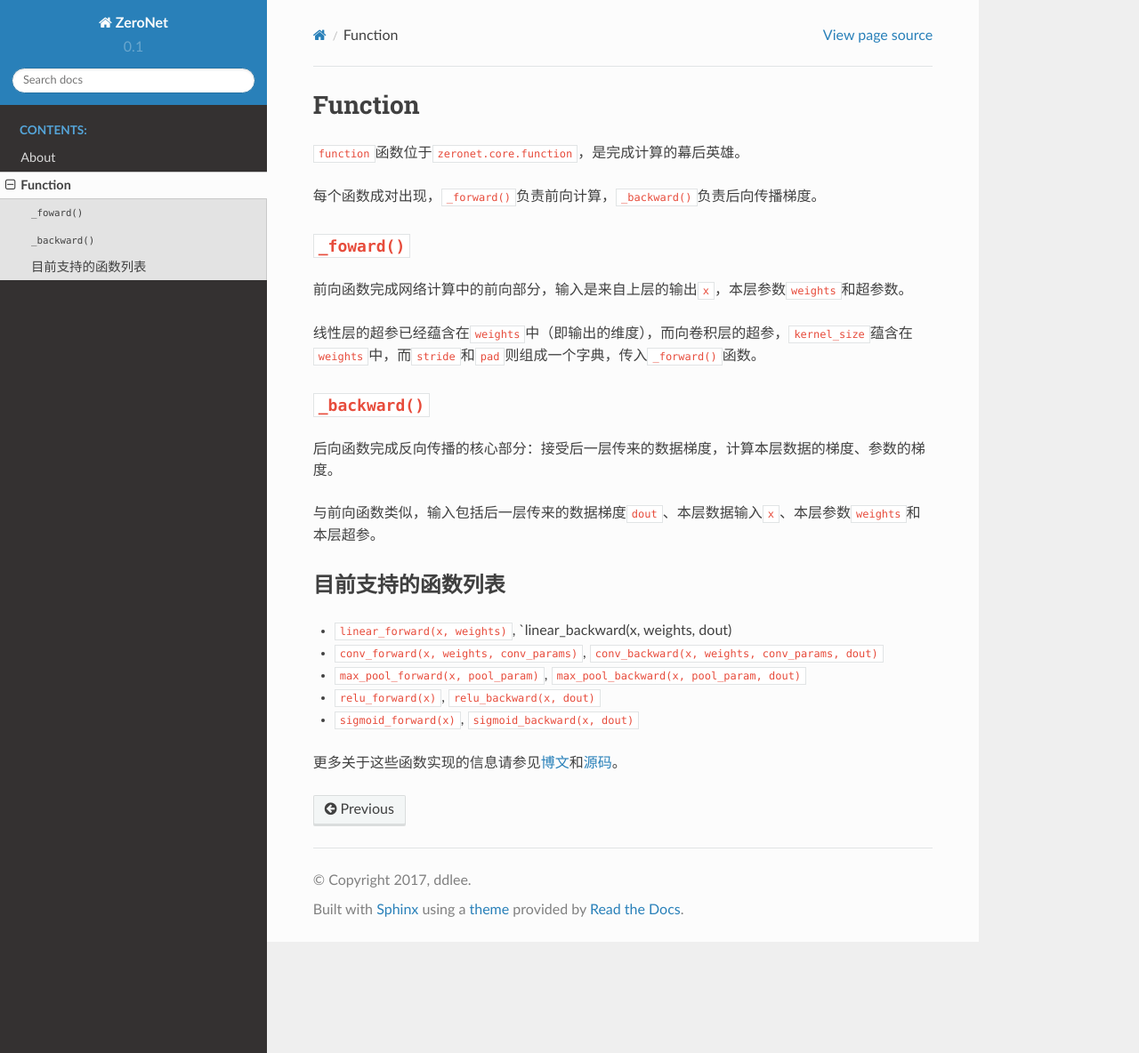
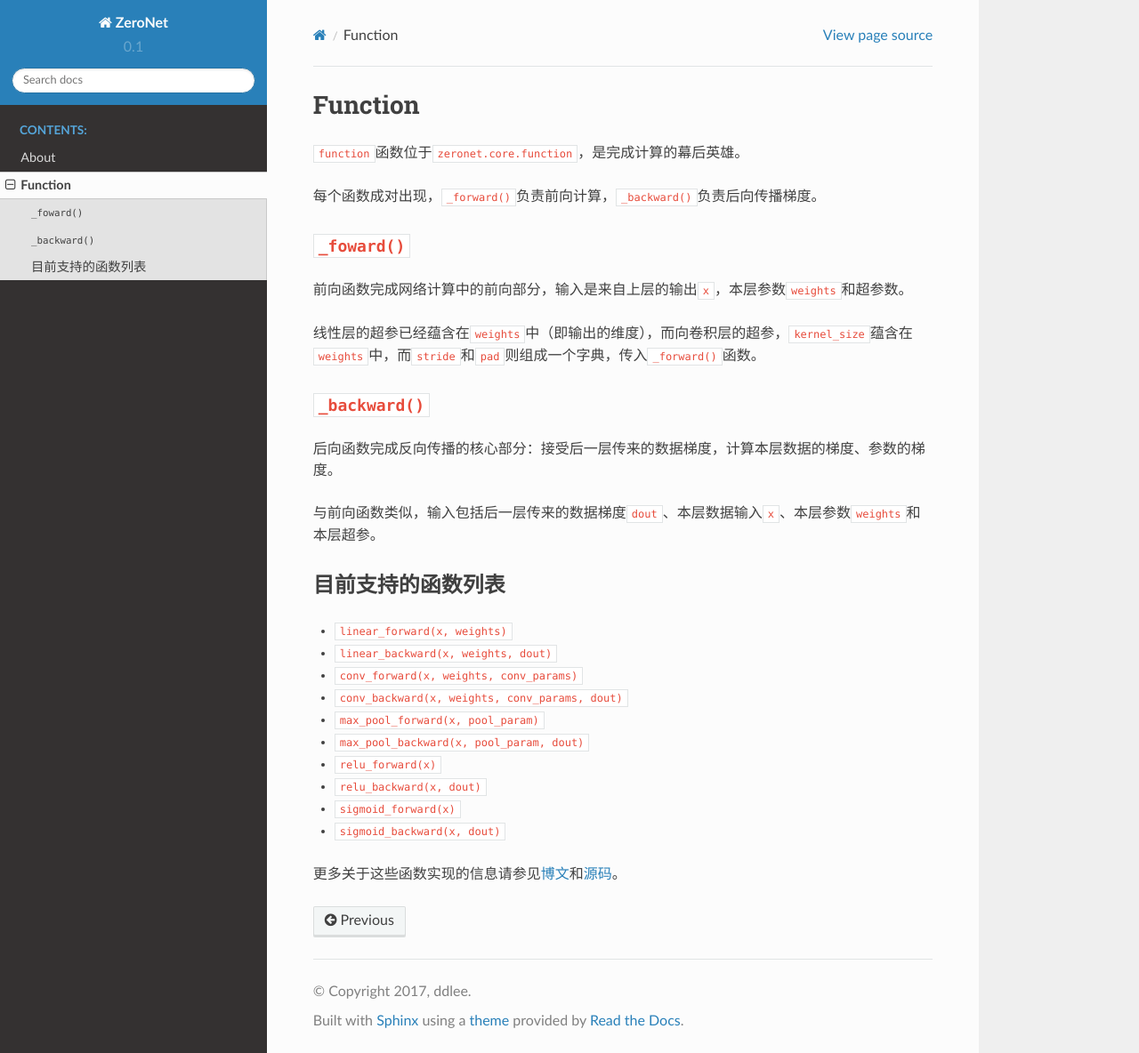
Before and after one commit to ddlee-cn/ZeroNet, a Sphinx documentation site: the page built from docs/function.md, in a window 1280 px wide and 1184 px high. Shown: the whole window at 89% size. Built offline with Sphinx 7.4.7 and the Read the Docs theme 2.0.0, drawn with Linux system fonts in a browser that asks for light colours.

```diff
--- a/docs/about.rst
+++ /dev/null
@@ -1,5 +0,0 @@
-==========
-About
-==========
-
-本框架仅做入门与练手之用。
--- a/docs/function.md
+++ b/docs/function.md
@@ -16,10 +16,15 @@
 与前向函数类似，输入包括后一层传来的数据梯度`dout`、本层数据输入`x`、本层参数`weights`和本层超参。
 
 ### 目前支持的函数列表
-- `linear_forward(x, weights)`, `linear_backward(x, weights, dout)
-- `conv_forward(x, weights, conv_params)`, `conv_backward(x, weights, conv_params, dout)`
-- `max_pool_forward(x, pool_param)`, `max_pool_backward(x, pool_param, dout)`
-- `relu_forward(x)`, `relu_backward(x, dout)`
-- `sigmoid_forward(x)`, `sigmoid_backward(x, dout)`
+- `linear_forward(x, weights)`
+- `linear_backward(x, weights, dout)`
+- `conv_forward(x, weights, conv_params)`
+- `conv_backward(x, weights, conv_params, dout)`
+- `max_pool_forward(x, pool_param)`
+- `max_pool_backward(x, pool_param, dout)`
+- `relu_forward(x)`
+- `relu_backward(x, dout)`
+- `sigmoid_forward(x)`
+- `sigmoid_backward(x, dout)`
 
 更多关于这些函数实现的信息请参见[博文](https://blog.ddlee.cn/)和[源码](https://github.com/ddlee96/ZeroNet/blob/master/zeronet/core/function.py)。
```
Also changed, not shown: docs/about.md (added, +3 -0 lines).
